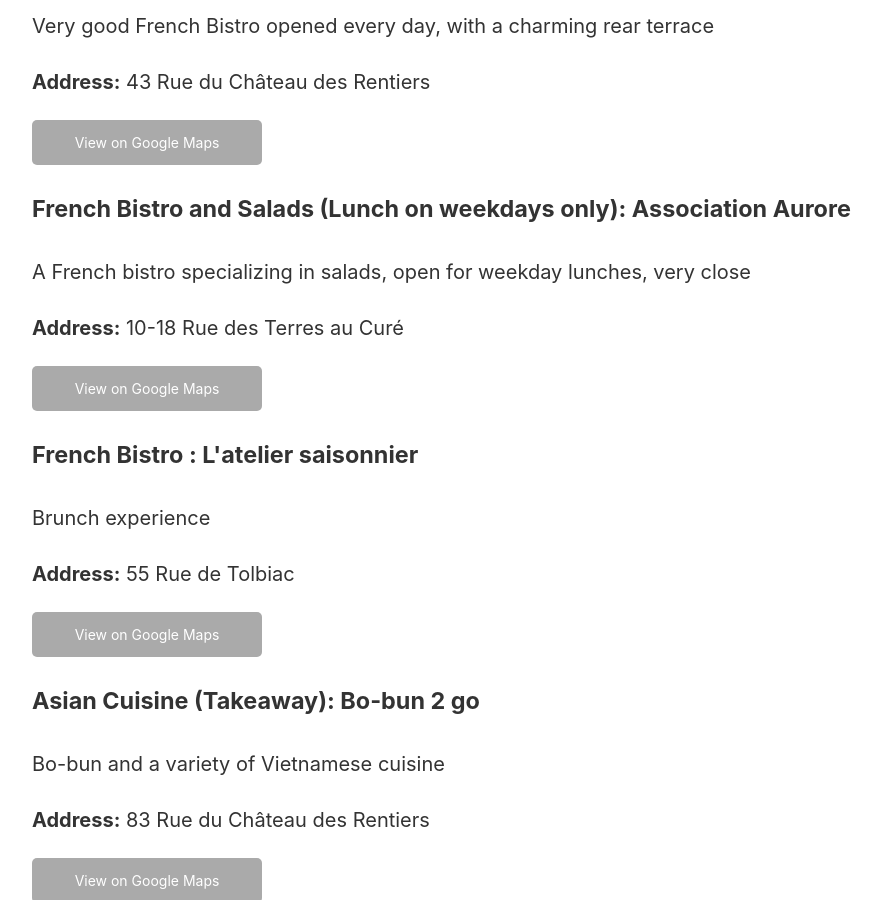
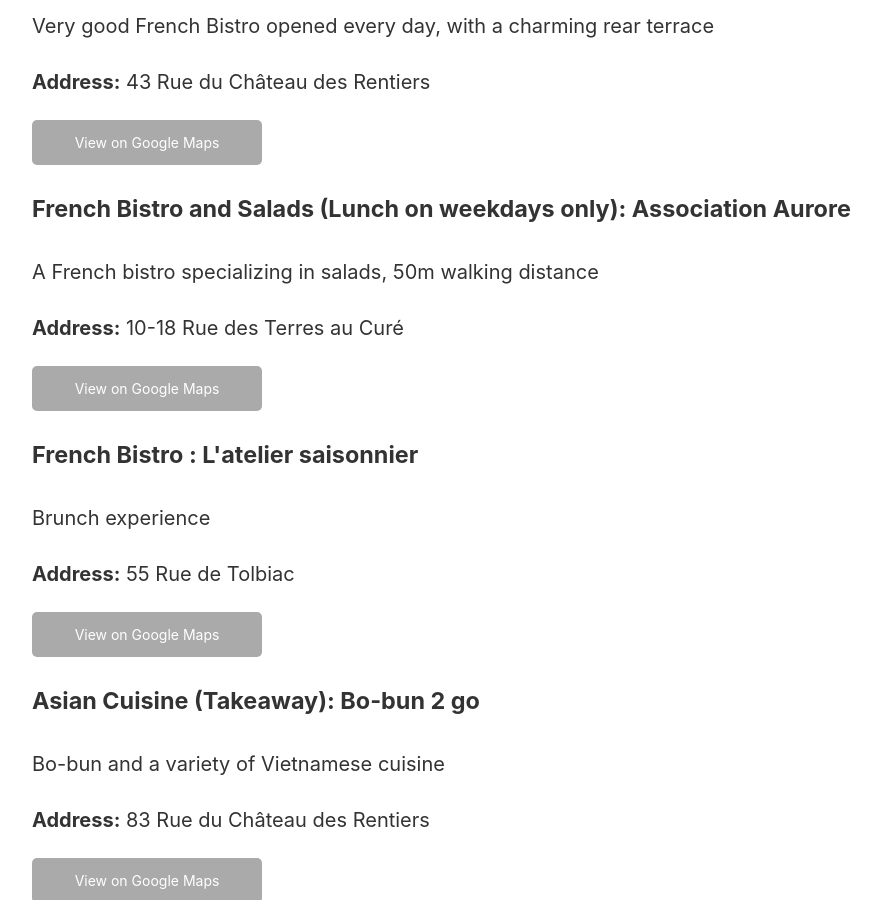
Before and after one commit to PhilAlain/tac, a Jekyll site: the page restaurants.html, which Jekyll copies as it is, in a window 1280 px wide and 900 px high, scrolled down 594 px. Shown: the whole window, without its empty margins (128-1009 px from the left). Built offline with Jekyll 4.4.1, drawn with Linux system fonts in a browser that asks for light colours.

Commit message:
Update restaurants.html

```diff
--- a/restaurants.html
+++ b/restaurants.html
@@ -28,7 +28,7 @@
         <a href="https://maps.app.goo.gl/HZgn9QE4pjNfWB2q7" class="button">View on Google Maps</a>
 
         <h3>French Bistro and Salads (Lunch on weekdays only): Association Aurore</h3>
-        <p>A French bistro specializing in salads, open for weekday lunches, very close</p>
+        <p>A French bistro specializing in salads, 50m walking distance</p>
         <p><strong>Address:</strong> 10-18 Rue des Terres au Curé</p>
         <a href="https://maps.app.goo.gl/B7mGbHX94DUh8Jvt6" class="button">View on Google Maps</a>
 
```
